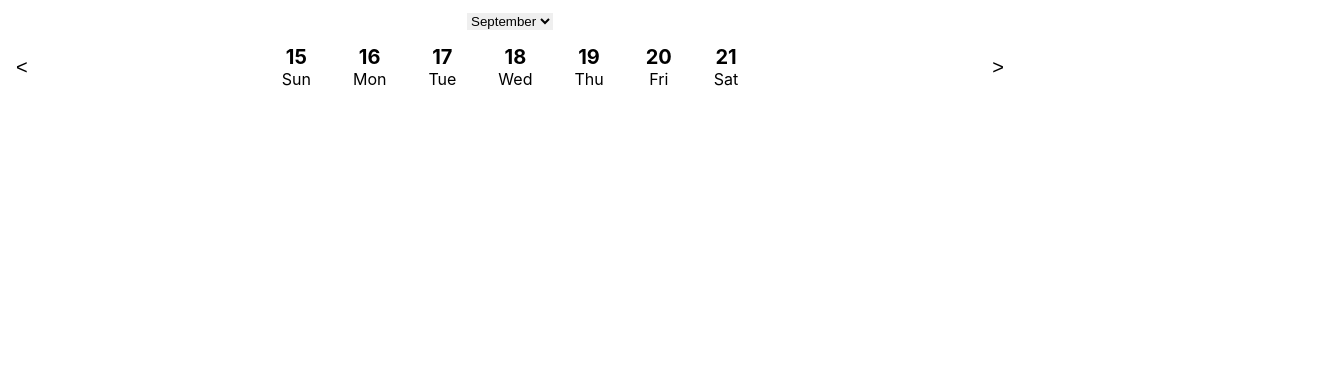
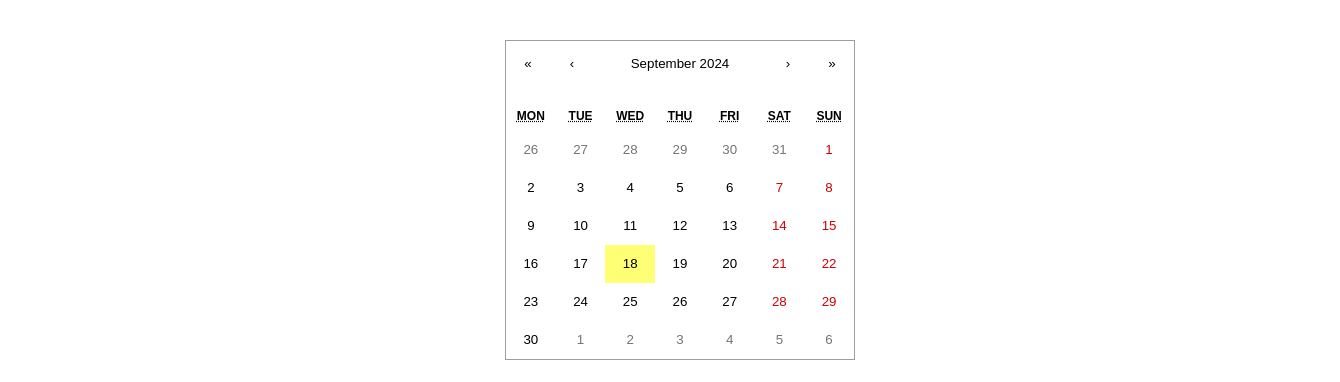
Before and after one commit to love-ara/coWorkkK, a React (Create React App) app: page /calendar in a window 1280 px wide. Shown: the top 382 px of the page, 1340 px wide, since content can reach past the window. Built offline with nearby package versions, Linux system fonts and the light colour scheme; sample sign-in values are in the browser's storage.

Commit message:
log in and reg

```diff
--- a/package.json
+++ b/package.json
@@ -10,6 +10,7 @@
     "axios": "^1.7.4",
     "formik": "^2.4.6",
     "react": "^18.3.1",
+    "react-calendar": "^5.0.0",
     "react-dom": "^18.3.1",
     "react-hot-toast": "^2.4.1",
     "react-icons": "^5.3.0",
--- a/src/App.js
+++ b/src/App.js
@@ -57,6 +57,7 @@ function App() {
                     />
                     <Route
                         path="/calendar"
+                        name="Calendar"
                         element={
                             <PrivateRoute>
                                 <Calendar />
--- a/src/components/PrivateRoute.js
+++ b/src/components/PrivateRoute.js
@@ -1,12 +1,32 @@
-import React, { useContext } from 'react';
-import { Navigate } from 'react-router-dom';
-import { UserContext } from '../context/UserContext';
+// import React from 'react';
+// import { Navigate } from 'react-router-dom';
+// import { useAuth } from '../context/AuthContext';
+//
+// const PrivateRoute = ({ children }) => {
+//     const { auth } = useAuth();
+//
+//     if (!auth.user) {
+//         return <Navigate to="/login" />;
+//     }
+//
+//     return children;
+// };
+//
+// export default PrivateRoute;
+import React from 'react';
+import { Navigate, useLocation } from 'react-router-dom';
+import { useAuth } from '../context/AuthContext';
 
 const PrivateRoute = ({ children }) => {
-    const { user } = useContext(UserContext);
+    const { authState } = useAuth();
+    const location = useLocation();
 
-    if (!user) {
-        return <Navigate to="/login" />;
+    // Debugging line to inspect the authentication state
+    console.log("Auth State:", authState);
+
+
+    if (!authState || !authState.token) {
+        return <Navigate to="/login" state={{ from: location }} replace />;
     }
 
     return children;
--- a/src/components/calendar.jsx
+++ b/src/components/calendar.jsx
@@ -1,72 +1,89 @@
-import React, { useState } from 'react';
+import React, { useState, useEffect } from 'react';
+import Calendar from 'react-calendar';
+import 'react-calendar/dist/Calendar.css';
+
+
+import { useLocation } from 'react-router-dom';
 import AddReminder from './forms/addReminder';
 
 const Cal = () => {
+    const location = useLocation();
     const [selectedDate, setSelectedDate] = useState(new Date());
     const [reminders, setReminders] = useState({});
-    const [currentWeek, setCurrentWeek] = useState(0);
     const [showAddReminder, setShowAddReminder] = useState(false);
     const [selectedDay, setSelectedDay] = useState(null);
 
+    const isDetailedView = location.pathname === '/calendar';
+
+    useEffect(() => {
+        setSelectedDate(new Date());
+    }, [location.pathname]);
+
     const handleMonthChange = (event) => {
-        const year = new Date().getFullYear();
-        const month = parseInt(event.target.value);
-        const newDate = new Date(year, month, 1);
-        setSelectedDate(newDate);
-        setCurrentWeek(0);
+        const year = selectedDate.getFullYear();
+        const month = parseInt(event.target.value, 10);
+        setSelectedDate(new Date(year, month, 1));
     };
 
-    const getCurrentWeekDays = () => {
-        const current = selectedDate;
-        const dayOfWeek = current.getDay();
-        const startOfWeek = new Date(current);
-        startOfWeek.setDate(current.getDate() - dayOfWeek);
+    const handleYearChange = (event) => {
+        const year = parseInt(event.target.value, 10);
+        setSelectedDate(new Date(year, selectedDate.getMonth(), 1));
+    };
 
-        let days = [];
-        for (let i = 0; i < 7; i++) {
-            const day = new Date(startOfWeek);
-            day.setDate(startOfWeek.getDate() + i);
-            days.push(day);
+    const getDaysInMonth = (date) => {
+        const year = date.getFullYear();
+        const month = date.getMonth();
+        const days = [];
+        const startOfMonth = new Date(year, month, 1);
+        const endOfMonth = new Date(year, month + 1, 0);
+        let day = startOfMonth;
+
+        while (day <= endOfMonth) {
+            days.push(new Date(day));
+            day.setDate(day.getDate() + 1);
         }
         return days;
     };
 
-    const handleAddReminder = (day) => {
-        setSelectedDay(day);
-        setShowAddReminder(true);
-    };
+    const getCalendarHeader = () => (
+        <div style={styles.header}>
+            <button style={styles.arrowButton} onClick={() =>
+                setSelectedDate(new Date(selectedDate.getFullYear(), selectedDate.getMonth() - 1, 1))}>
+                &#8593;
+            </button>
+            <button style={styles.arrowButton} onClick={() =>
+                setSelectedDate(new Date(selectedDate.getFullYear(), selectedDate.getMonth() + 1, 1))}>
+                &#8595;
+            </button>
+            <select style={styles.select} value={selectedDate.getMonth()} onChange={handleMonthChange}>
+                {Array.from({length: 12}, (_, index) => (
+                    <option key={index} value={index}>
+                        {new Date(2020, index, 1).toLocaleString('default', {month: 'long'})}
+                    </option>
+                ))}
+            </select>
+            <select style={styles.select} value={selectedDate.getFullYear()} onChange={handleYearChange}>
+                {Array.from({length: 10}, (_, index) => (
+                    <option key={index} value={2023 + index}>
+                        {2023 + index}
+                    </option>
+                ))}
+            </select>
 
-    const handleSaveReminder = (reminder) => {
-        setReminders((prevReminders) => ({
-            ...prevReminders,
-            [selectedDay.toDateString()]: reminder,
-        }));
-    };
+        </div>
+    );
 
     const renderDay = (day) => {
         const reminder = reminders[day.toDateString()];
         return (
             <div
                 key={day}
-                style={{
-                    // border: '1px dashed #ddd',
-                    display: "flex",
-                    flexDirection: "column",
-                    justifyContent: "space-around",
-                    padding: '10px',
-                    margin: '5px',
-                    borderRadius: '8px',
-                    // backgroundColor: '#f9f9f9',
-                    textAlign: 'center',
-                    cursor: 'pointer',
-                    position: 'relative',
-                }}
+                style={styles.dayCell}
                 onClick={() => handleAddReminder(day)}
             >
-                <div style={{ fontSize: '20px', fontWeight: 'bold' }}>{day.getDate()}</div>
-                <div>{day.toLocaleString('default', { weekday: 'short' })}</div>
+                <div style={styles.dayNumber}>{day.getDate()}</div>
                 {reminder && (
-                    <div style={{ marginTop: '5px', fontSize: '12px' }}>
+                    <div style={styles.reminderInfo}>
                         <strong>{reminder.title}</strong>
                         <div>Start: {reminder.startDate}</div>
                         <div>End: {reminder.endDate}</div>
@@ -76,35 +93,102 @@ const Cal = () => {
         );
     };
 
-    const goToNextWeek = () => {
-        const nextWeekDate = new Date(selectedDate);
-        nextWeekDate.setDate(selectedDate.getDate() + 7);
-        setSelectedDate(nextWeekDate);
+    const calendarDays = () => {
+        const days = getDaysInMonth(selectedDate);
+        const startDay = new Date(selectedDate.getFullYear(), selectedDate.getMonth(), 1).getDay();
+        const daysToShow = Array(startDay).fill(null).concat(days);
+
+        let rows = [];
+         while (daysToShow.length) {
+             rows.push(daysToShow.splice(0, 31));
+         }
+        return rows;
     };
 
-    const goToPrevWeek = () => {
-        const prevWeekDate = new Date(selectedDate);
-        prevWeekDate.setDate(selectedDate.getDate() - 7);
-        setSelectedDate(prevWeekDate);
+    const renderCalendar = () => (
+        <div style={styles.calendarContainer}>
+
+            <div>
+                <Calendar />
+            </div>
+        </div>
+    );
+
+    return (
+        <div>
+            {isDetailedView ? (
+                renderCalendar()
+            ) : (
+                <div style={styles.simpleCalendarContainer}>
+                    {getCalendarHeader()}
+                    {/*{calendarDays().slice(0, 1).map((week, index) => (*/}
+                    {/*    <div key={index} style={styles.weekRow}>*/}
+                    {/*        {week.map((day, dayIndex) => (*/}
+                    {/*            <div key={dayIndex} style={styles.simpleDayCell}>*/}
+                    {/*                {day ? renderDay(day) : <div style={styles.emptyDay}></div>}*/}
+                    {/*            </div>*/}
+                    {/*        ))*/}
+                    {/*        }*/}
+                    {/*    </div>*/}
+                    {/*))}*/}
+
+                    {/*<div style={styles.gridContainer}>*/}
+                        {calendarDays().map((week, index) => (
+                            <div key={index} style={styles.weekRow}>
+                                {week.map((day, dayIndex) => (
+                                    <div key={dayIndex} style={styles.dayCell}>
+                                        {day ? renderDay(day) : <div style={styles.emptyDay}></div>}
+                                    </div>
+                                ))}
+                            </div>
+                        ))}
+                    {/*</div>*/}
+                </div>
+            )}
+            {showAddReminder && (
+                <AddReminder
+                    day={selectedDay}
+                    onSave={handleSaveReminder}
+                    onClose={() => setShowAddReminder(false)}
+                />
+            )}
+        </div>
+    );
+
+    function handleAddReminder(day) {
+        setSelectedDay(day);
+        setShowAddReminder(true);
+    }
+
+    function handleSaveReminder(reminder) {
+        setReminders(prevReminders => ({
+            ...prevReminders,
+            [selectedDay.toDateString()]: reminder,
+        }));
+    }
 };
 
 const styles = {
     calendarContainer: {
+        display: "flex",
+        flexDirection: "column",
+        alignItems: "center",
+        justifyContent: "center",
+        alignContent: "center",
         width: '100%',
-            maxWidth: '1000px',
-            height: '200px',
-            // margin: 'auto',
-            padding: '10px',
-            // boxShadow: '0 4px 8px rgba(0, 0, 0, 0.1)',
+        // maxWidth: '1000px',
+        height: 'auto',
+        padding: '20px',
         background: "#ffffff",
+        margin: "20px",
         borderRadius: '12px',
         textAlign: 'center',
+        overflow: 'hidden',
     },
     weekRow: {
         display: 'flex',
-            justifyContent: 'space-around',
+        // justifyContent: 'space-around',
         gap: '12px',
-            // flexWrap: 'wrap',
     },
     arrowButton: {
         fontSize: '20px',
@@ -117,47 +201,58 @@ const Cal = () => {
         justifyContent: 'space-between',
         alignItems: 'center',
     },
-        selects:{
-            padding: '0.5em 0.5em'
+    select: {
+        margin: '0 10px',
+        border: "none"
     },
-
-    };
-
-    return (
-        <div style={styles.calendarContainer}>
-            <div>
-                        <select style={{border: "none", outline: "none"}} value={selectedDate.getMonth()} onChange={handleMonthChange}>
-                            {Array.from({ length: 12 }, (_, i) => (
-                                <option key={i} value={i}>
-                                    {new Date(2020, i, 1).toLocaleString('default', { month: 'long' })}
-                                </option>
-                            ))}
-                        </select>
-            </div>
-
-            <div style={styles.arrowContainer}>
-                <button style={styles.arrowButton} onClick={goToPrevWeek}>
-                    &lt;
-                </button>
-
-                <div style={styles.weekRow}>
-                    {getCurrentWeekDays().map((day) => renderDay(day))}
-                </div>
-
-                <button style={styles.arrowButton} onClick={goToNextWeek}>
-                    &gt;
-                </button>
-            </div>
-
-            {showAddReminder && (
-                <AddReminder
-                    day={selectedDay}
-                    onSave={handleSaveReminder}
-                    onClose={() => setShowAddReminder(false)}
-                />
-            )}
-        </div>
-    );
+    // gridContainer: {
+    //     // display: 'grid',
+    //     // gridTemplateColumns: 'repeat(7, 1fr)',
+    //     gap: '5px',
+    // },
+    dayCell: {
+        display: 'flex',
+        justifyContent: 'center',
+        alignItems: 'center',
+        padding: '10px',
+        margin: '5px',
+        // borderRadius: '8px',
+        // backgroundColor: '#f0f0f0',
+        cursor: 'pointer',
+        position: 'relative',
+    },
+    simpleDayCell: {
+        display: 'flex',
+        justifyContent: 'center',
+        alignItems: 'center',
+        padding: '10px',
+        margin: '5px',
+        borderRadius: '8px',
+    },
+    dayNumber: {
+        fontSize: '20px',
+        fontWeight: 'bold',
+    },
+    reminderInfo: {
+        marginTop: '5px',
+        fontSize: '12px',
+    },
+    emptyDay: {
+        backgroundColor: '#e0e0e0',
+        height: '100px',
+    },
+    simpleCalendarContainer: {
+        width: '100%',
+        alignContent: "center",
+        // justifyContent: 'space-evenly',
+        // maxWidth: '1000px',
+        height: '200px',
+        // padding: '10px',
+        background: "#ffffff",
+        borderRadius: '12px',
+        // textAlign: 'center',
+        overflow: 'hidden',
+    },
 };
 
 export default Cal;
--- a/src/components/sidebar.jsx
+++ b/src/components/sidebar.jsx
@@ -8,16 +8,16 @@ import {
     MdPerson,
     MdAdd, MdChat
 } from "react-icons/md";
-import userImage from "../assets/defaultAvatar.png";
 import { useNavigate } from "react-router-dom";
-import {UserContext} from "../context/UserContext";
+import {useAuth} from "../context/AuthContext";
+import userImage from '../assets/defaultAvatar.png';
 
 
 const SideBar = () => {
     const [isOpen, setIsOpen] = useState(true);
     const isMobile = window.innerWidth <= 768;
-    const { user } = useContext(UserContext);
     const navigate = useNavigate();
+    const { authState } = useAuth();
 
     const [currentTime, setCurrentTime] = useState(new Date());
 
@@ -42,12 +42,16 @@ const SideBar = () => {
 
     const toggleSidebar = () => setIsOpen(!isOpen);
 
-    if (!user) {
-        return <div>Loading...</div>;
-    }
+
+
+
+
+    console.log("auth state===", authState)
+    const user = authState[0];
 
     const userName = user?.name || 'Anonymous';
-    const userAvatar = user?.avatar || userImage;
+    // const userAvatar = authState.token?.avatar || {userImage};
+    const userAvatar = {userImage};
 
     const styles = {
         sider: {
@@ -155,13 +159,14 @@ const SideBar = () => {
 
                     <div style={styles.imageContainer}>
                         <div style={styles.topColor}>
-                            <img src={userAvatar} alt='User' style={styles.image} />
+                            <img src={userImage} alt='user' style={styles.image} />
                         </div>
                         <div style={styles.bottomColor}>
                             <div style={{display: "flex", flexDirection:
                                     "column", justifyContent: "center", alignItems: "center"}}>
                                 <h3 style={{color: "white"}}>{userName}</h3>
-                                <p style={{color: "whitesmoke", marginTop: "0px"}}>{user.position || 'Member'}</p>
+
+                                <p style={{color: "whitesmoke", marginTop: "0px"}}>Member</p>
                             </div>
                         </div>
                     </div>
--- /dev/null
+++ b/src/context/AuthContext.js
@@ -0,0 +1,78 @@
+// import React, { createContext, useContext, useState, useEffect } from 'react';
+//
+// const AuthContext = createContext();
+//
+// export const AuthProvider = ({ children }) => {
+//     const [auth, setAuth] = useState({
+//         token: null,
+//         user: null
+//     });
+//
+//     // Load auth from localStorage on initialization
+//     useEffect(() => {
+//         const storedToken = localStorage.getItem('authToken');
+//         const storedUser = localStorage.getItem('authUser');
+//
+//         try {
+//             if (storedToken && storedUser) {
+//                 setAuth({
+//                     token: storedToken,
+//                     user: JSON.parse(storedUser),  // Ensure it's valid JSON
+//                 });
+//             }
+//         } catch (error) {
+//             console.error("Failed to parse stored user data:", error);
+//             localStorage.removeItem('authUser');  // Clean up if JSON is invalid
+//         }
+//     }, []);
+//
+//     const saveToken = (token, user) => {
+//         localStorage.setItem('authToken', token);
+//         localStorage.setItem('authUser', JSON.stringify(user)); // Ensure correct JSON format
+//         setAuth({ token, user });
+//     };
+//
+//     const logout = () => {
+//         localStorage.removeItem('authToken');
+//         localStorage.removeItem('authUser');
+//         setAuth({ token: null, user: null });
+//     };
+//
+//     return (
+//         <AuthContext.Provider value={{ auth, saveToken, logout }}>
+//             {children}
+//         </AuthContext.Provider>
+//     );
+// };
+//
+// export const useAuth = () => useContext(AuthContext);
+
+import { createContext, useContext, useState } from "react";
+
+const AuthContext = createContext();
+
+export const useAuth = () => useContext(AuthContext);
+
+export const AuthProvider = ({ children }) => {
+    const [authState, setAuthState] = useState(() => {
+        const savedAuthData = localStorage.getItem("authData");
+        return savedAuthData ? JSON.parse(savedAuthData) : null;
+    });
+
+    const saveToken = (token, ...user) => {
+        try {
+            const authData = { token, ...user };
+            localStorage.setItem("authData", JSON.stringify(authData));
+            setAuthState(authData);
+        } catch (error) {
+            console.error("Failed to save auth data:", error);
+        }
+    };
+
+    const logout = () => {
+        localStorage.removeItem("authData");
+        setAuthState(null);
+    };
+
+    return <AuthContext.Provider value={{ authState, saveToken, logout }}>{children}</AuthContext.Provider>;
+};
--- a/src/context/UserContext.jsx
+++ b/src/context/UserContext.jsx
@@ -1,6 +1,6 @@
 import React, { createContext, useState, useContext } from 'react';
 
-export const UserContext = createContext("");
+export const UserContext = createContext();
 
 export const UserProvider = ({ children }) => {
     const [user, setUser] = useState({
```
Also changed, not shown: src/calendar.html (added, +12 -0 lines), src/index.js (+6 -4 lines), src/pages/homepage.jsx (+8 -7 lines), src/pages/login/Login.jsx (+14 -16 lines), src/pages/signup/Signup.jsx (+18 -6 lines), 1 other file (tests, documents, lock files or other folders). Lines whose indentation alone changed are shown as unchanged.
